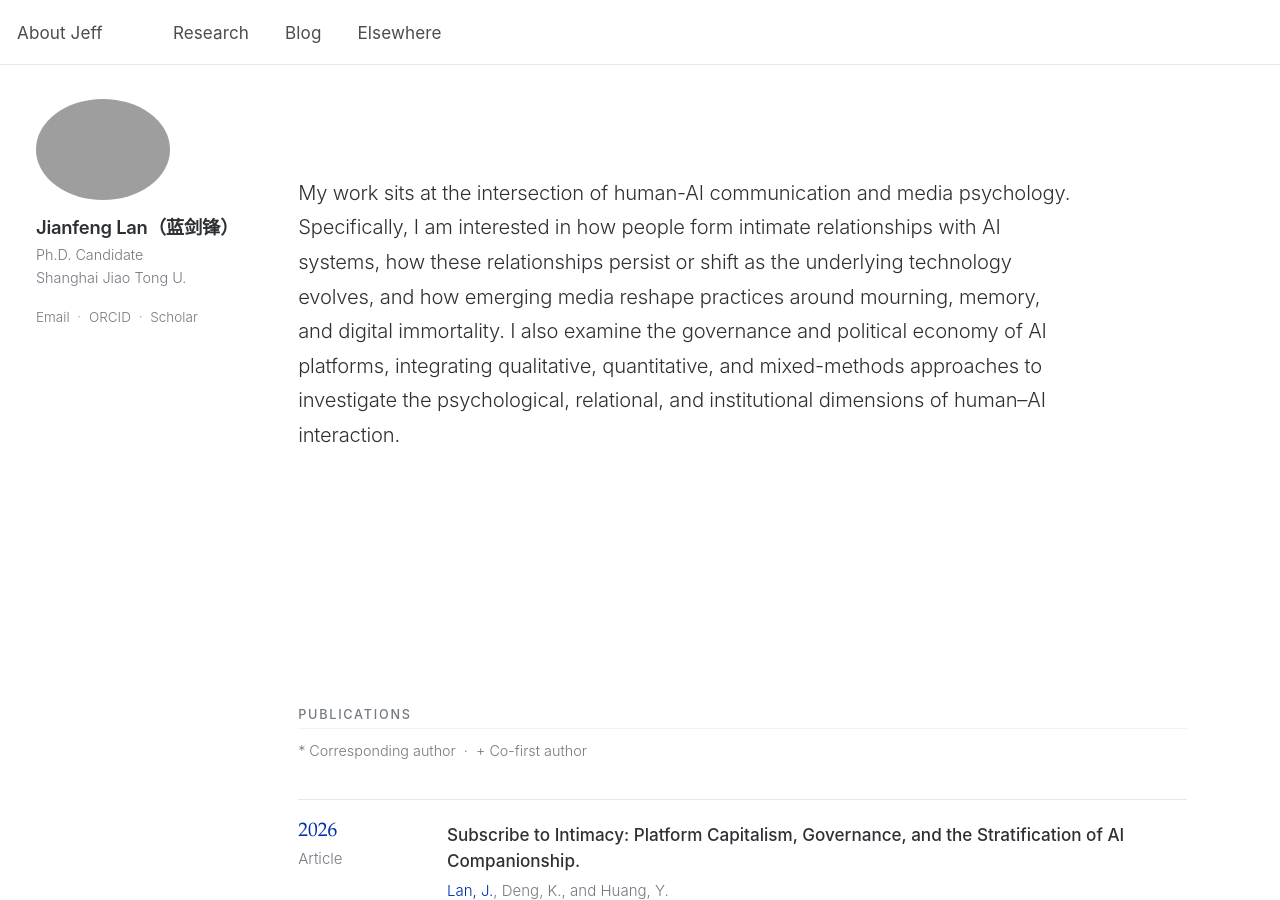
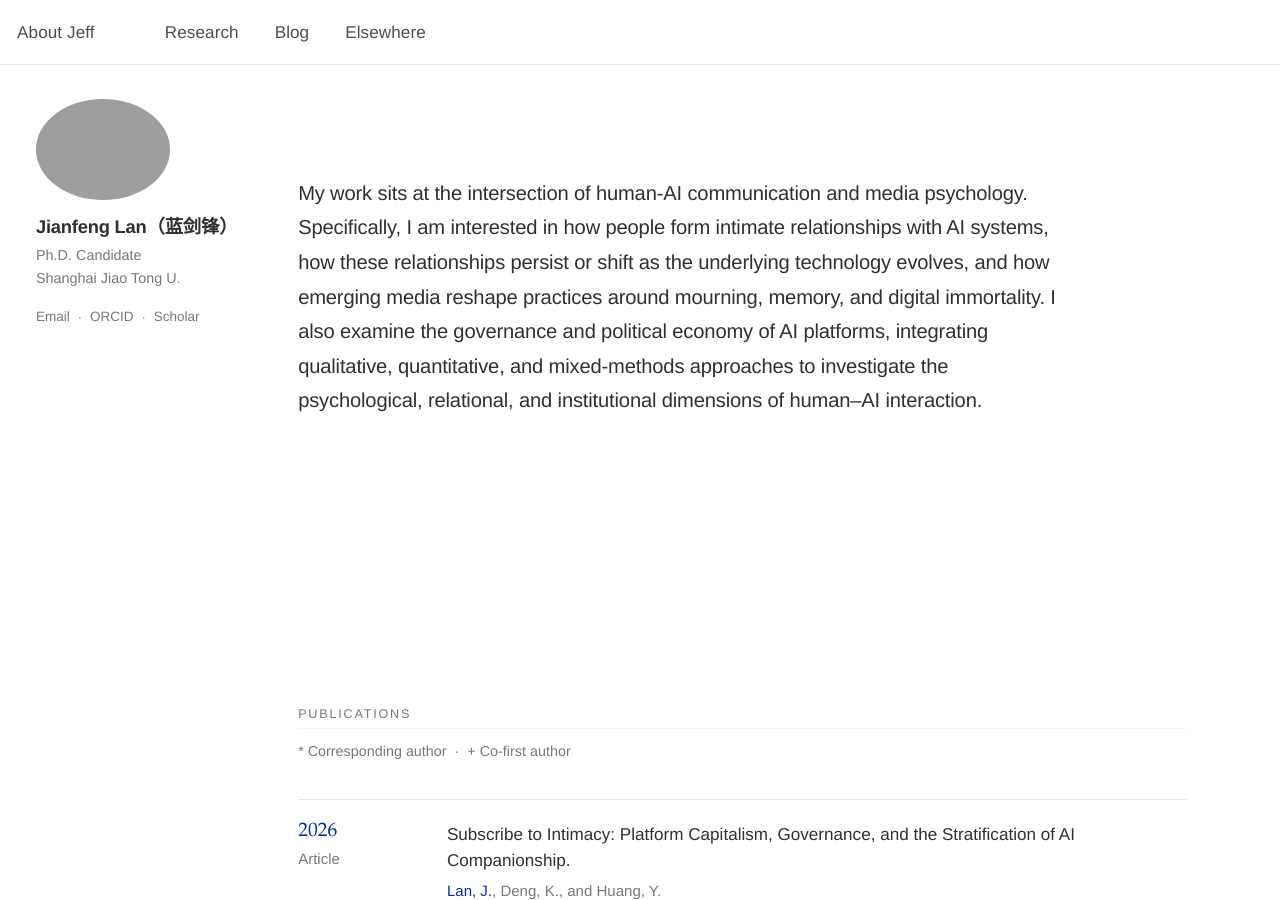
Before and after one commit to jianfenglan/jianfenglan.github.io, a Jekyll site: the page built from research.md, in a window 1280 px wide and 900 px high. Built offline with Jekyll 4.4.1, drawn with Linux system fonts in a browser that asks for light colours.

Commit message:
Unify theme typography on Helvetica Neue 200

```diff
--- a/_sass/_themes.scss
+++ b/_sass/_themes.scss
@@ -6,41 +6,34 @@
    TYPOGRAPHY
    ========================================================================== */
 
-/* Used to set the size for <em> */
 $doc-font-size              : 16;
-
-/* Paragraph indention */
-$paragraph-indent           : false; // true, false (default)
+$paragraph-indent           : false;
 $indent-var                 : 1.3em;
 
-/* Modern bilingual type system
-   Inter handles Latin text; Noto Sans SC / Source Han Sans SC handles CJK.
-   Native system fallbacks keep the site readable if web fonts fail to load. */
-$sans-serif                 : "Inter", "Noto Sans SC", "Source Han Sans SC", "PingFang SC", "Microsoft YaHei", "Segoe UI", Helvetica, Arial, sans-serif;
+/* V3.2: Helvetica Neue is the sole Latin display/text family.
+   CJK falls back to Noto/Source Han Sans and native system sans fonts. */
+$sans-serif                 : "Helvetica Neue", Helvetica, "Noto Sans SC", "Source Han Sans SC", "PingFang SC", "Microsoft YaHei", Arial, sans-serif;
 $serif                      : $sans-serif;
 $monospace                  : "SFMono-Regular", Consolas, "Liberation Mono", Menlo, monospace;
+$sans-serif-narrow          : $sans-serif;
+$helvetica                  : "Helvetica Neue", Helvetica, Arial, sans-serif;
 
-/* Sans serif typefaces */
-$sans-serif-narrow          : $sans-serif;
-$helvetica                  : Helvetica, "Helvetica Neue", Arial, sans-serif;
-
-/* Legacy serif aliases retained for theme compatibility */
+/* Legacy aliases retained for theme compatibility; visible site typography is overridden by V3.2. */
 $georgia                    : Georgia, serif;
 $times                      : Times, serif;
 $bodoni                     : "Bodoni MT", serif;
 $calisto                    : "Calisto MT", serif;
 $garamond                   : Garamond, serif;
-$avenir                     : "Avenir", "Inter", "Segoe UI", Helvetica, Arial, sans-serif;
+$avenir                     : "Helvetica Neue", Helvetica, Arial, sans-serif;
 
-/* Type scale */
-$type-size-1                : 2.441em;  // ~39.056px
-$type-size-2                : 1.953em;  // ~31.248px
-$type-size-3                : 1.563em;  // ~25.008px
-$type-size-4                : 1.25em;   // ~20px
-$type-size-5                : 1em;      // ~16px
-$type-size-6                : 0.75em;   // ~12px
-$type-size-7                : 0.6875em; // ~11px
-$type-size-8                : 0.625em;  // ~10px
+$type-size-1                : 2.441em;
+$type-size-2                : 1.953em;
+$type-size-3                : 1.563em;
+$type-size-4                : 1.25em;
+$type-size-5                : 1em;
+$type-size-6                : 0.75em;
+$type-size-7                : 0.6875em;
+$type-size-8                : 0.625em;
 
 $global-font-family         : $sans-serif;
 $header-font-family         : $sans-serif;
@@ -89,7 +82,7 @@ $flickr-color               : #ff0084;
 $foursquare-color           : #0072b1;
 $github-color               : #171516;
 $google-plus-color          : #dd4b39;
-$instagram-color            : #517fa4;
+$instagram-color            : #517fa6;
 $kaggle-color               : #20c0ff;
 $lastfm-color               : #d51007;
 $linkedin-color             : #007bb6;
```
